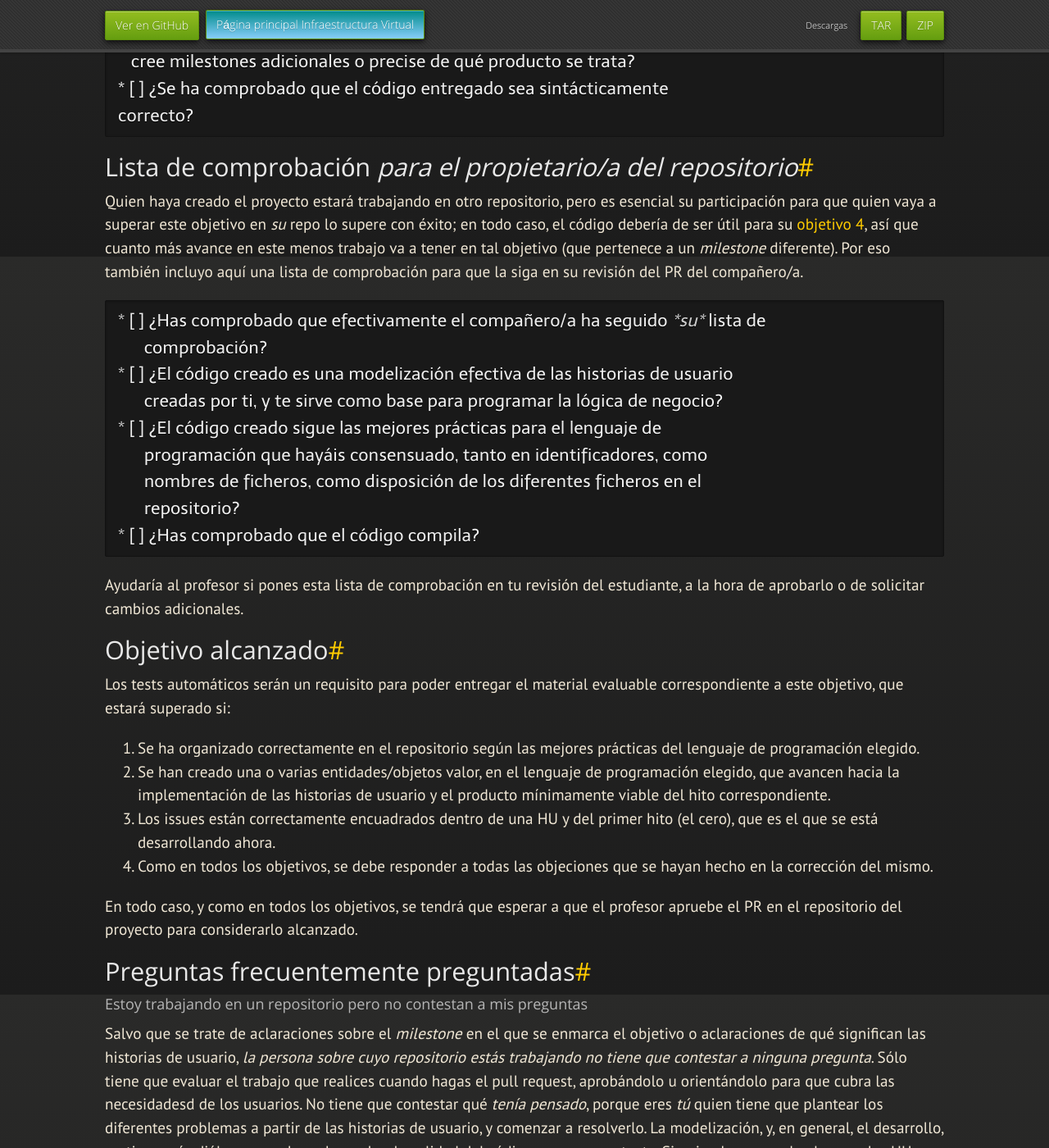
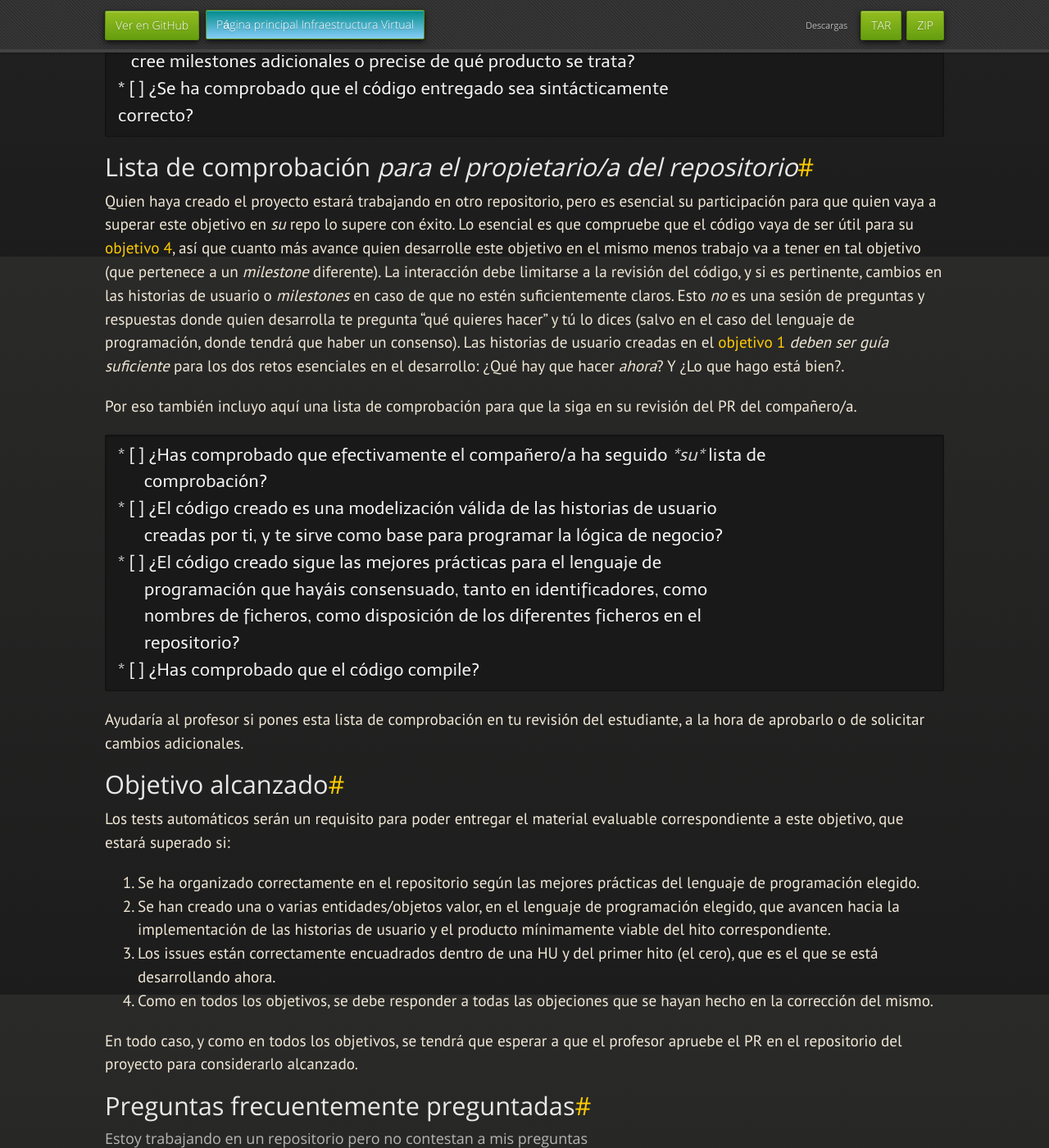
Before and after one commit to JJ/IV, a Jekyll site: the page built from documentos/proyecto/2.Modelo.md, in a window 1280 px wide and 1400 px high, scrolled down 5987 px. Shown: the whole window at 82% size. Built offline with Jekyll 4.4.1, drawn with Linux system fonts in a browser that asks for light colours; nearby versions of some CDN libraries; some web fonts are replaced; our own code applies the rules of GitHub Pages for plain Markdown files; some of the changed text lies outside the part shown.

Commit message:
Sync documentos/proyecto/2.Modelo.md de master a gh-pages

````diff
--- a/documentos/proyecto/2.Modelo.md
+++ b/documentos/proyecto/2.Modelo.md
@@ -255,7 +255,7 @@ entidad: src/Recordatorio.js
   hacerse un mínimo esfuerfo por que se ajusten, en los nombres y los tipos, a
   las historias de usuario.
 
-## Lista de comprobación
+## Lista de comprobación para quien desarrolle el objetivo
 
 Antes de proponer el material de este objetivo para revisión, hazte las
 siguientes preguntas y, si es posible, contéstalas. Esto debe ir en el cuerpo
@@ -315,22 +315,33 @@ correcto?
 
 Quien haya creado el proyecto estará trabajando en otro repositorio, pero es
 esencial su participación para que quien vaya a superar este objetivo en *su*
-repo lo supere con éxito; en todo caso, el código debería de ser útil para su
-[objetivo 4](4.Tests), así que cuanto más avance en este menos trabajo va a
-tener en tal objetivo (que pertenece a un *milestone* diferente). Por eso
-también incluyo aquí una lista de comprobación para que la siga en su revisión
-del PR del compañero/a.
+repo lo supere con éxito. Lo esencial es que compruebe que el código vaya de ser
+útil para su [objetivo 4](4.Tests), así que cuanto más avance quien
+desarrolle este objetivo en el mismo menos trabajo va a tener en tal objetivo
+(que pertenece a un *milestone* diferente). La interacción debe limitarse a la
+revisión del código, y si es pertinente, cambios en las historias de usuario o
+*milestones* en caso de que no estén suficientemente claros. Esto *no* es una
+sesión de preguntas y respuestas donde quien desarrolla te pregunta "qué quieres
+hacer" y tú lo dices (salvo en el caso del lenguaje de programación, donde
+tendrá que haber un consenso). Las historias de usuario creadas en el [objetivo
+1](1.Infraestructura) *deben ser guía suficiente* para los dos retos
+esenciales en el desarrollo: ¿Qué hay que hacer *ahora*? Y ¿Lo que hago está
+bien?.
+
+
+Por eso también incluyo aquí una
+lista de comprobación para que la siga en su revisión del PR del compañero/a.
 
 ```markdown
 * [ ] ¿Has comprobado que efectivamente el compañero/a ha seguido *su* lista de
       comprobación?
-* [ ] ¿El código creado es una modelización efectiva de las historias de usuario
+* [ ] ¿El código creado es una modelización válida de las historias de usuario
       creadas por ti, y te sirve como base para programar la lógica de negocio?
 * [ ] ¿El código creado sigue las mejores prácticas para el lenguaje de
       programación que hayáis consensuado, tanto en identificadores, como
       nombres de ficheros, como disposición de los diferentes ficheros en el
       repositorio?
-* [ ] ¿Has comprobado que el código compila?
+* [ ] ¿Has comprobado que el código compile?
 ```
 
 Ayudaría al profesor si pones esta lista de comprobación en tu revisión del
````
